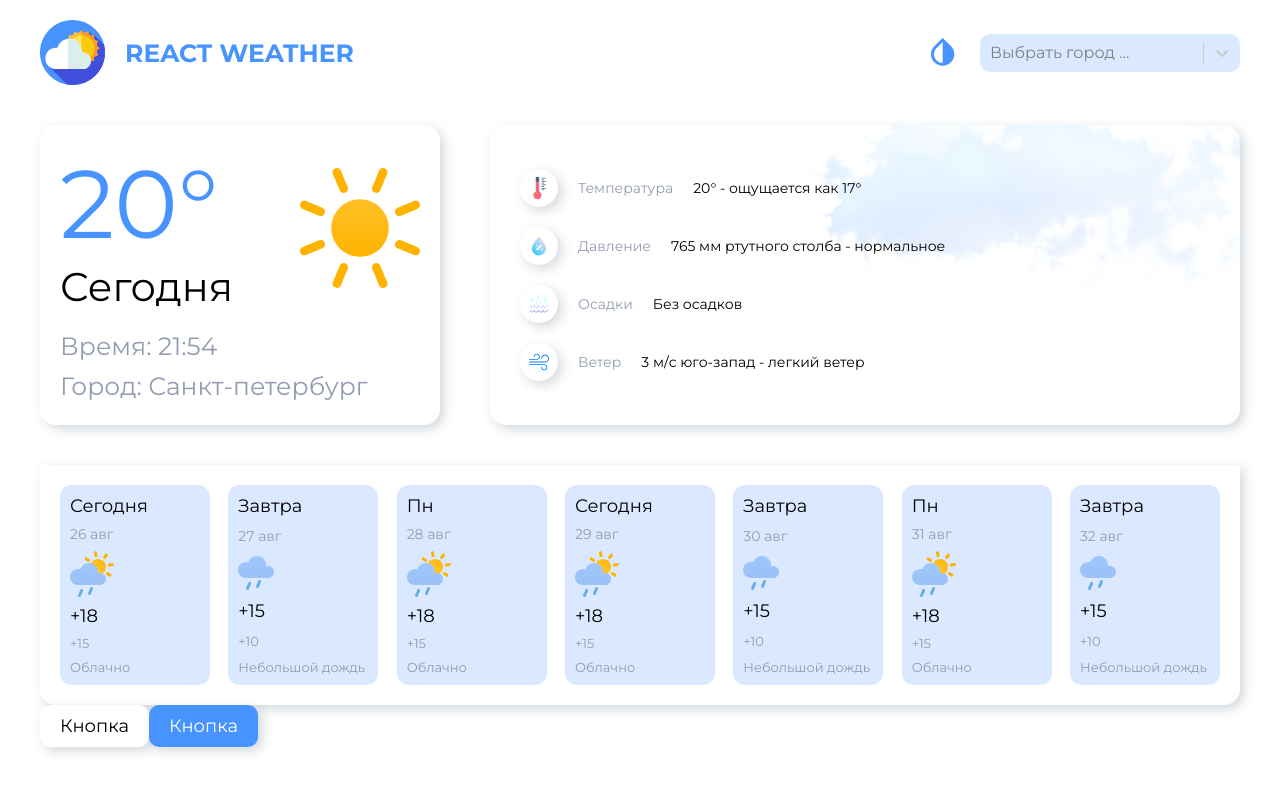
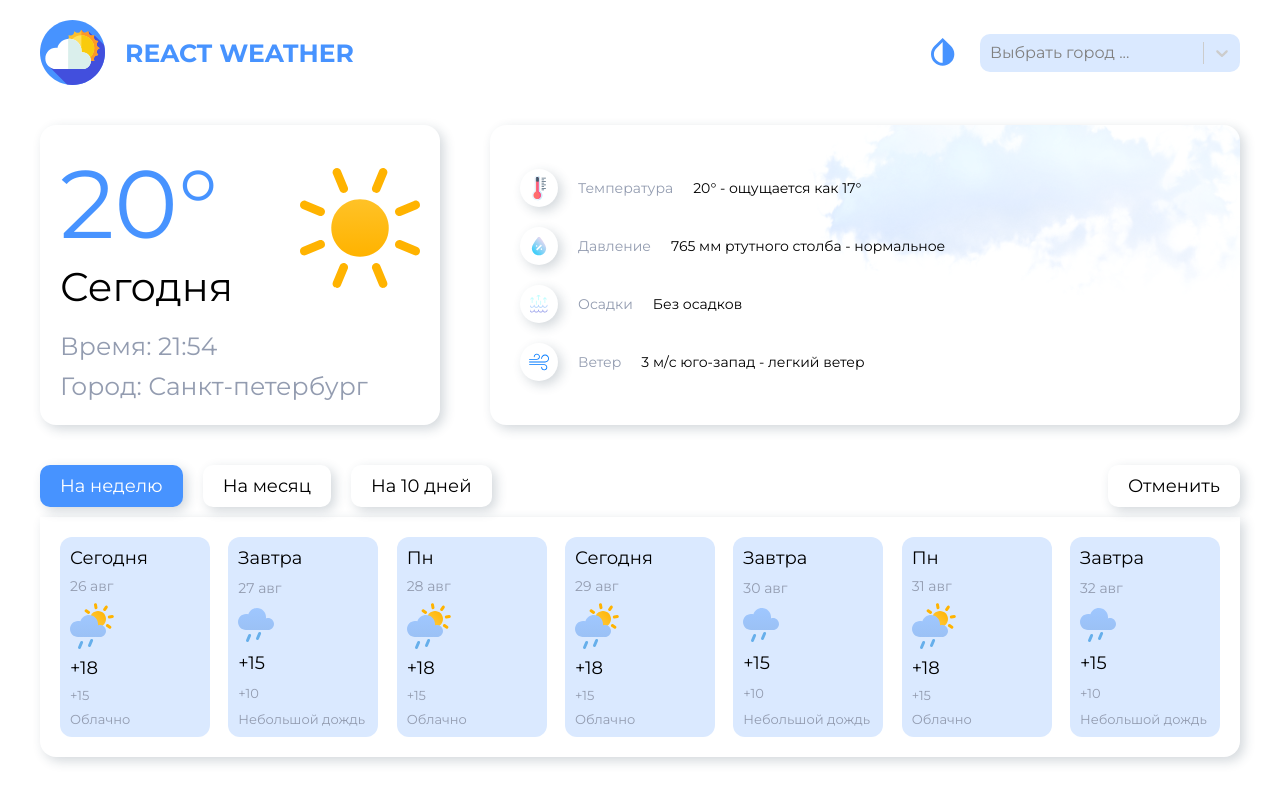
Before and after one commit to OlgaVorontsovaDev/react-weather, a React (Vite) app: page / in a window 1280 px wide. Built offline with nearby package versions, Linux system fonts and the light colour scheme.

Commit message:
Filter layout has been completed

```diff
--- a/src/pages/Home/Home.module.scss
+++ b/src/pages/Home/Home.module.scss
@@ -4,3 +4,16 @@
   justify-content: space-between;
   margin-bottom: 40px;
 }
+
+.buttons {
+  display: flex;
+  flex-direction: row;
+  justify-content: space-between;
+  width: 100%;
+  margin-bottom: 10px;
+
+  .buttons__by__period {
+    display: flex;
+    gap: 20px;
+  }
+}
--- a/src/pages/Home/Home.tsx
+++ b/src/pages/Home/Home.tsx
@@ -80,7 +80,15 @@ export const Home = () => {
         />
         <TodayInfo />
       </div>
-
+      <div className={styles.filter}>
+        <div className={styles.buttons}>
+          <div className={styles.buttons__by__period}>
+            <Button isActive>На неделю</Button>
+            <Button>На месяц</Button>
+            <Button>На 10 дней</Button>
+          </div>
+          <Button>Отменить</Button>
+        </div>
         <CardPaper>
           {WEEK_WEATHER_DATA.map((element) => {
             return (
@@ -96,9 +104,7 @@ export const Home = () => {
             );
           })}
         </CardPaper>
-
-      <Button>Кнопка</Button>
-      <Button isActive>Кнопка</Button>
+      </div>
     </>
   );
 };
```
Lines whose indentation alone changed are shown as unchanged.
